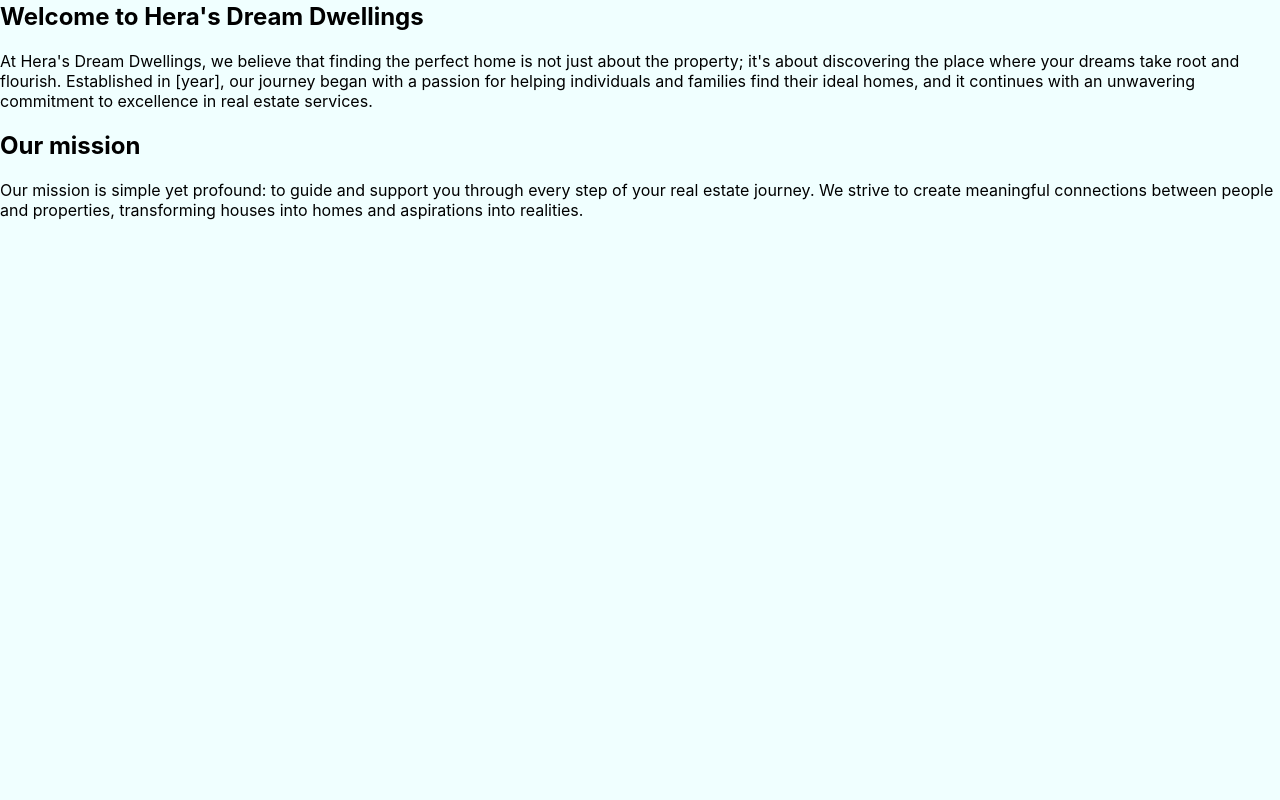
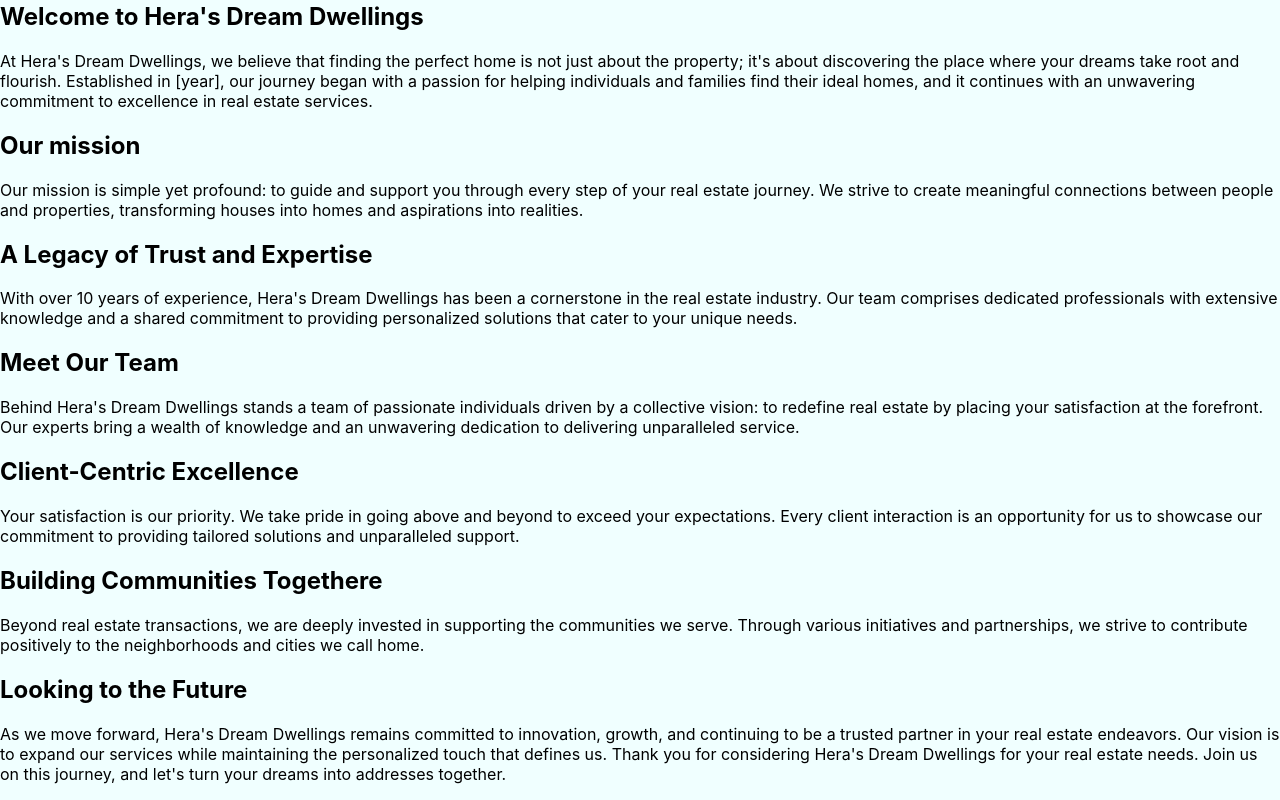
Before and after one commit to ron062394/hera-crown-stateless-website, a React (Create React App) app in the folder hera-real-state/: page /about in a window 1280 px wide. Shown: the part 406-1206 px from the top of the page. Before the commit the page ends 800 px from the top, so only its background shows below. Built offline with nearby package versions, Linux system fonts and the light colour scheme.

Commit message:
Added about us contents

```diff
--- a/hera-real-state/src/pages/About.js
+++ b/hera-real-state/src/pages/About.js
@@ -11,7 +11,28 @@ const About = () => {
                 <h2>Our mission</h2>
                 <p>Our mission is simple yet profound: to guide and support you through every step of your real estate journey. We strive to create meaningful connections between people and properties, transforming houses into homes and aspirations into realities.</p>
             </div>
+            <div>
+                <h2>A Legacy of Trust and Expertise</h2>
+                <p>With over 10 years of experience, Hera's Dream Dwellings has been a cornerstone in the real estate industry. Our team comprises dedicated professionals with extensive knowledge and a shared commitment to providing personalized solutions that cater to your unique needs.</p>
+            </div>
+            <div>
+                <h2>Meet Our Team</h2>
+                <p>Behind Hera's Dream Dwellings stands a team of passionate individuals driven by a collective vision: to redefine real estate by placing your satisfaction at the forefront. Our experts bring a wealth of knowledge and an unwavering dedication to delivering unparalleled service.</p>
+            </div>
+            <div>
+                <h2>Client-Centric Excellence</h2>
+                <p>Your satisfaction is our priority. We take pride in going above and beyond to exceed your expectations. Every client interaction is an opportunity for us to showcase our commitment to providing tailored solutions and unparalleled support.</p>
+            </div>
+            <div>
+                <h2>Building Communities Togethere</h2>
+                <p>Beyond real estate transactions, we are deeply invested in supporting the communities we serve. Through various initiatives and partnerships, we strive to contribute positively to the neighborhoods and cities we call home.</p>
+            </div>
+            <div>
+                <h2>Looking to the Future</h2>
+                <p>As we move forward, Hera's Dream Dwellings remains committed to innovation, growth, and continuing to be a trusted partner in your real estate endeavors. Our vision is to expand our services while maintaining the personalized touch that defines us.
 
+                Thank you for considering Hera's Dream Dwellings for your real estate needs. Join us on this journey, and let's turn your dreams into addresses together.</p>
+            </div>
         </div>
     )
 }
```
